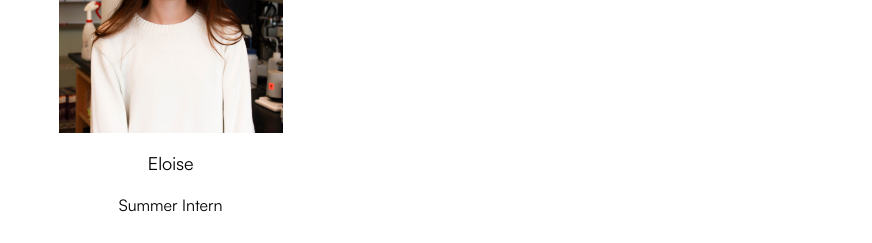
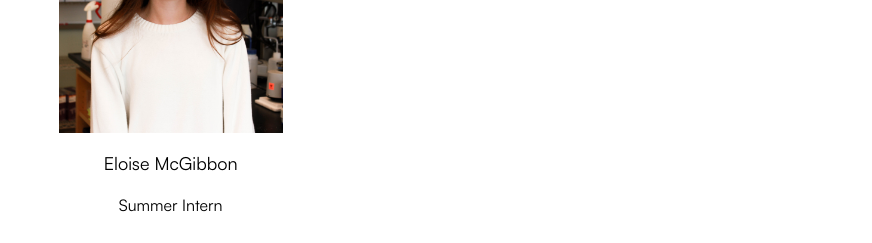
Before and after one commit to infiniterende/sulmanlabsite, a Next.js app: page /people in a window 1280 px wide. Shown: the part 1540-1783 px from the top of the page, without its empty margins (192-1064 px from the left). Built offline with nearby package versions, Linux system fonts and the light colour scheme.

Commit message:
Add eloise mcgibbon

```diff
--- a/app/people/page.tsx
+++ b/app/people/page.tsx
@@ -111,7 +111,7 @@ const PeoplePage = () => {
                 alt="zeyan"
                 className="object-scale-down max-h-full m-auto"
               />
-              <h3 className="text-center p-4 text-lg">Eloise</h3>
+              <h3 className="text-center p-4 text-lg">Eloise McGibbon</h3>
               <h4 className="text-center ">Summer Intern </h4>
             </div>
           </div>
--- a/package.json
+++ b/package.json
@@ -11,8 +11,10 @@
   "dependencies": {
     "@next/font": "^14.2.4",
     "@prisma/client": "^5.17.0",
+    "@vercel/postgres": "^0.9.0",
     "embla-carousel-react": "^8.1.5",
     "next": "14.2.4",
+    "prisma": "^5.17.0",
     "react": "^18",
     "react-dom": "^18"
   },
```
Also changed, not shown: 2 other files (tests, documents, lock files or other folders).
